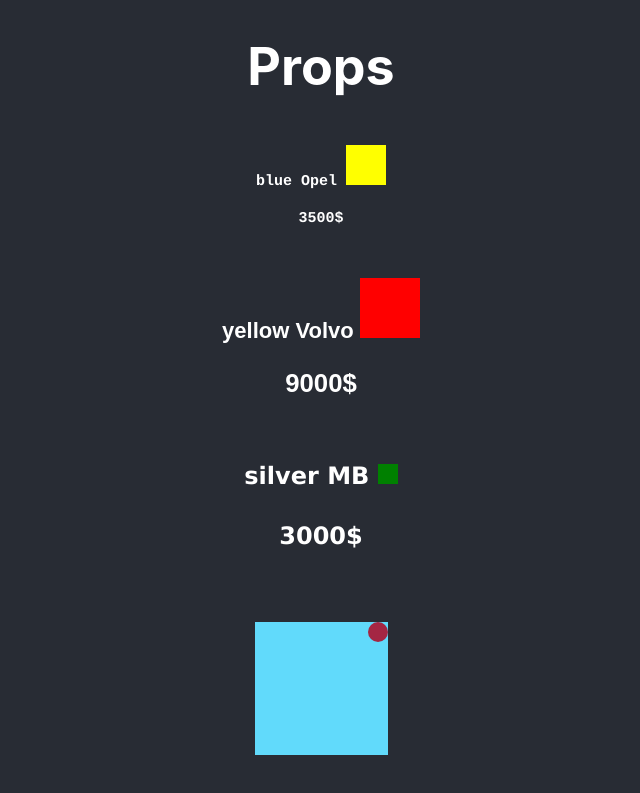
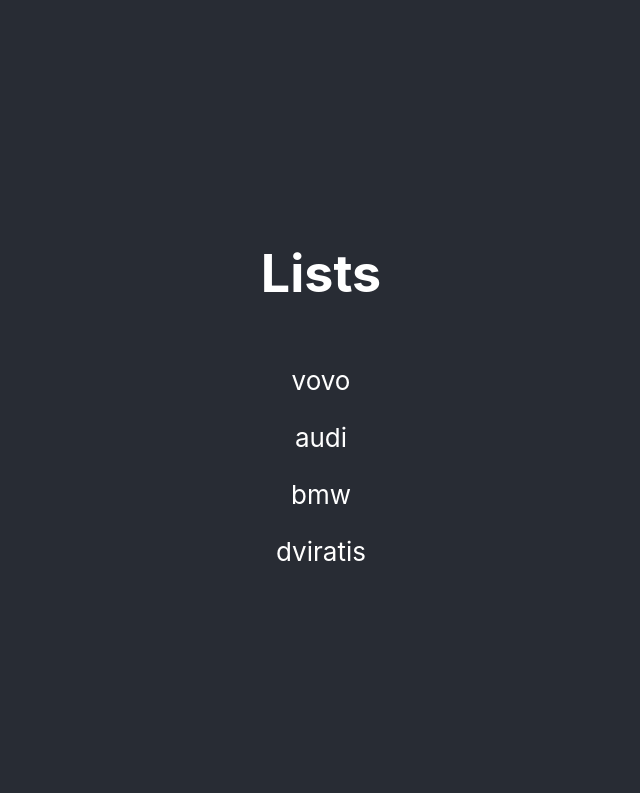
Before and after one commit to brokenfingers/reactjs_bit, a React (Create React App) app: page / in a window 1280 px wide. Shown: the top 793 px of the page, without its empty margins (319-959 px from the left). Built offline with nearby package versions, Linux system fonts and the light colour scheme.

Commit message:
list and keys

```diff
--- a/src/App.jsx
+++ b/src/App.jsx
@@ -1,23 +1,15 @@
 import './App.css'
-import Car from './Components/002/Car';
-import Square from './Components/002/Square';
-import rand from './Functions/rand'
-import randColor from './Functions/randColor'
+import CarList from './Components/003/CarList';
+
 
 function App() {
+    let cars = ['vovo', 'audi', 'bmw', 'dviratis'];
+
     return (
         <div className="App">
             <header className="App-header">
-                <h1>Props</h1>
-                <Car pr='3500' maker="Opel" color='blue' size='15' font='Courier' clr="yellow" markSize="40"></Car>
-                <Car pr='9000' maker="Volvo" color='yellow' size='22' font='Arial' clr="red" markSize="60"></Car>
-                <Car pr='3000' maker="MB" color='silver' size='24' font='Geneva' clr="green" markSize="20"></Car>
-                <Square size={rand(50, 300)} color={'#'+randColor()}></Square>
-                <Square size={rand(50, 300)} color={'#'+randColor()}></Square>
-                <Square size={rand(50, 300)} color={'#'+randColor()}></Square>
-                <Square size={rand(50, 300)} color={'#'+randColor()}></Square>
-                <Square size={rand(50, 300)} color={'#'+randColor()}></Square>
-
+                <h1>Lists</h1>
+                <CarList cars={cars}></CarList>
             </header>
         </div>
     )
--- /dev/null
+++ b/src/Components/003/CarList.jsx
@@ -0,0 +1,11 @@
+function CarList(props) {
+
+    return (<div> {
+        props.cars.map((itm, i) => <p key={i}>{itm}</p>)
+        }
+    </div>
+
+    )
+}
+
+export default CarList;
```
Also changed, not shown: src/002.jsx (added, +26 -0 lines).
